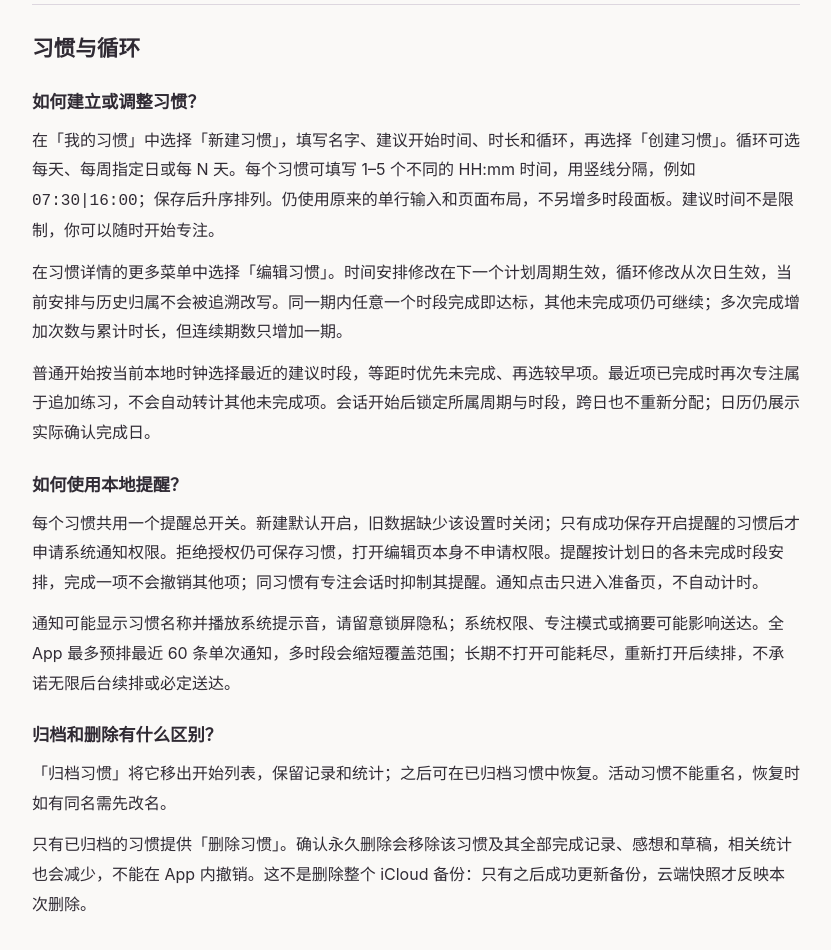
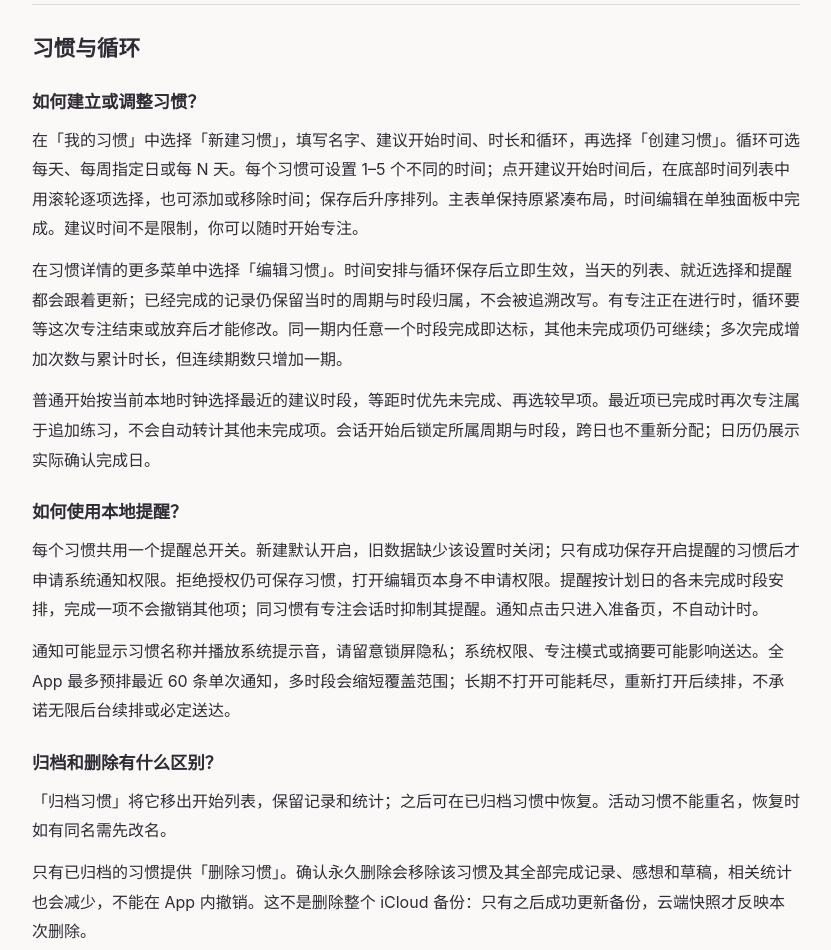
Before and after one commit to yiwen65/yike-support, a plain HTML site: page support.html in a window 1280 px wide. Shown: the part 660-1610 px from the top of the page, without its empty margins (224-1055 px from the left). Drawn offline with Linux system fonts and the light colour scheme.

Commit message:
docs: explain immediate habit schedules and wheel time editor

```diff
--- a/support.html
+++ b/support.html
@@ -36,8 +36,8 @@
     <section aria-labelledby="habits">
       <h2 id="habits">习惯与循环</h2>
       <h3>如何建立或调整习惯？</h3>
-      <p>在「我的习惯」中选择「新建习惯」，填写名字、建议开始时间、时长和循环，再选择「创建习惯」。循环可选每天、每周指定日或每 N 天。每个习惯可填写 1–5 个不同的 HH:mm 时间，用竖线分隔，例如 <code>07:30|16:00</code>；保存后升序排列。仍使用原来的单行输入和页面布局，不另增多时段面板。建议时间不是限制，你可以随时开始专注。</p>
-      <p>在习惯详情的更多菜单中选择「编辑习惯」。时间安排修改在下一个计划周期生效，循环修改从次日生效，当前安排与历史归属不会被追溯改写。同一期内任意一个时段完成即达标，其他未完成项仍可继续；多次完成增加次数与累计时长，但连续期数只增加一期。</p>
+      <p>在「我的习惯」中选择「新建习惯」，填写名字、建议开始时间、时长和循环，再选择「创建习惯」。循环可选每天、每周指定日或每 N 天。每个习惯可设置 1–5 个不同的时间；点开建议开始时间后，在底部时间列表中用滚轮逐项选择，也可添加或移除时间；保存后升序排列。主表单保持原紧凑布局，时间编辑在单独面板中完成。建议时间不是限制，你可以随时开始专注。</p>
+      <p>在习惯详情的更多菜单中选择「编辑习惯」。时间安排与循环保存后立即生效，当天的列表、就近选择和提醒都会跟着更新；已经完成的记录仍保留当时的周期与时段归属，不会被追溯改写。有专注正在进行时，循环要等这次专注结束或放弃后才能修改。同一期内任意一个时段完成即达标，其他未完成项仍可继续；多次完成增加次数与累计时长，但连续期数只增加一期。</p>
       <p>普通开始按当前本地时钟选择最近的建议时段，等距时优先未完成、再选较早项。最近项已完成时再次专注属于追加练习，不会自动转计其他未完成项。会话开始后锁定所属周期与时段，跨日也不重新分配；日历仍展示实际确认完成日。</p>
       <h3>如何使用本地提醒？</h3>
       <p>每个习惯共用一个提醒总开关。新建默认开启，旧数据缺少该设置时关闭；只有成功保存开启提醒的习惯后才申请系统通知权限。拒绝授权仍可保存习惯，打开编辑页本身不申请权限。提醒按计划日的各未完成时段安排，完成一项不会撤销其他项；同习惯有专注会话时抑制其提醒。通知点击只进入准备页，不自动计时。</p>
@@ -74,7 +74,7 @@
         <p>同一 iCloud 账号只保留一份最新完整快照，只允许一台来源设备自动更新。它不是历史备份列表，也不是实时多设备合并同步。</p>
       </div>
       <h3>多设备升级前请注意</h3>
-      <p>支持多建议时间的版本使用 schema2。旧 schema1 数据可迁移，但旧客户端不能读取新备份；请先把其他设备更新到支持版本，再恢复或接管，勿通过删除字段或降低版本号强行兼容。备份包含时间计划及版本、提醒意愿和归属快照，不迁移系统通知权限或待发请求队列。</p>
+      <p>支持多建议时间的版本使用 schema3。旧 schema1／schema2 数据可迁移，但旧客户端不能读取新备份；请先把其他设备更新到支持版本，再恢复或接管，勿通过删除字段或降低版本号强行兼容。备份包含时间计划及版本、提醒意愿和归属快照，不迁移系统通知权限或待发请求队列。</p>
       <h3>如何恢复到本机？</h3>
       <ol>
         <li>确认当前 iCloud 账号正确，并先完成或放弃本机当前专注；如有本地保存错误，先解决。</li>
```
